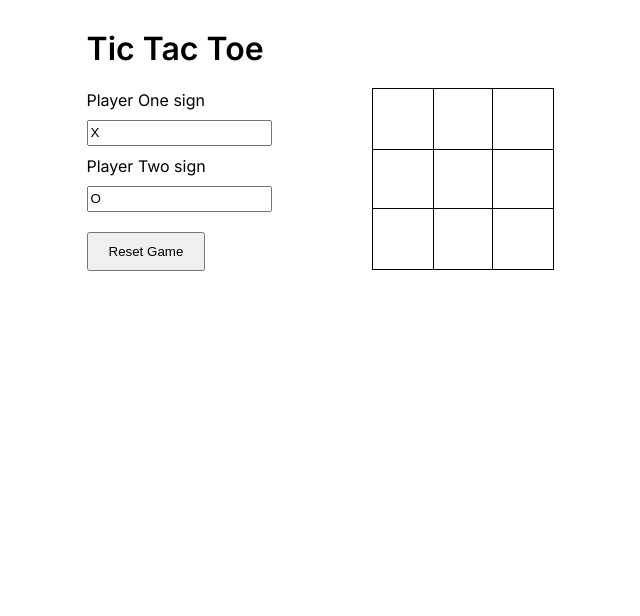
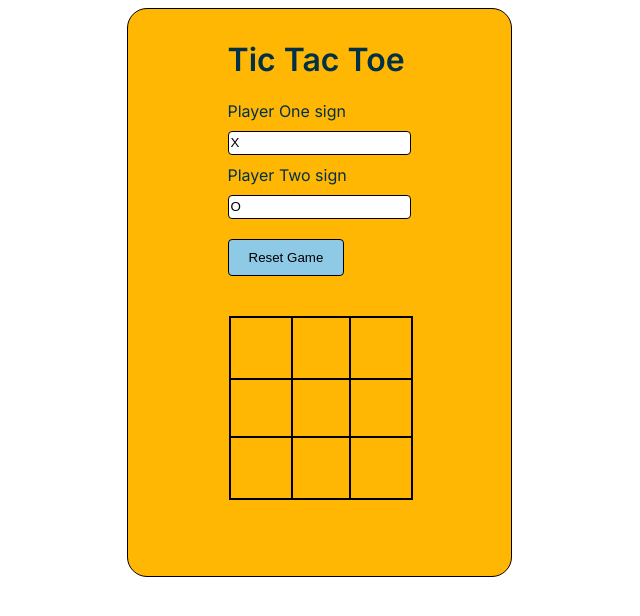
Before and after one commit to JakkNaj/Odin-TicTacToe, a plain HTML site: page index.html in a window 1280 px wide. Both pictures are taken after a click on the button "Start Game". Shown: the whole page, without its empty margins (321-961 px from the left). Drawn offline with Linux system fonts and the light colour scheme.

Commit message:
little styling added

```diff
--- a/index.html
+++ b/index.html
@@ -9,6 +9,7 @@
     <link rel="stylesheet" href="styles.css">
 </head>
 <body>
+    <div class="all-wrapper">
         <div class="left-side">
             <h1>Tic Tac Toe</h1>
             <form>
@@ -19,7 +20,6 @@
             </form>
             <button id="start-game-btn">Start Game</button>
             <button id="reset-game-btn" style="display: none">Reset Game</button>
-
         </div>
         <main>
             <div class="gameboard-wrapper" style="display: none">
@@ -34,6 +34,8 @@
                 <div class="gameTile" idx="8"></div>
             </div>
         </main>
+        <div class="game-log"></div>
+    </div>
     <script src="script.js"></script>
 </body>
 </html>
--- a/script.js
+++ b/script.js
@@ -36,24 +36,28 @@ const gameController = (() => {
     const playerTwo = Player("O");
     let round = 1;
     let gamePlaying = true;
+    let gameLog = "";
 
     const playRound = (index) => {
         gameboard.setField(index, getPlayerSign());
         if (round === 9){
-            console.log("draw");
+            gameLog = "It's a draw";
             gamePlaying = false;
         }
         if (checkWinCombinations(index)) {
             let playerSign = getPlayerSign();
-            console.log(`Player with sign: ${playerSign} wins!`);
+            gameLog = `Player with sign: ${playerSign} wins!`;
             gamePlaying = false;
+            return true;
         }
         round++;
+        return false;
     };
 
     const resetGame = () => {
         gamePlaying = true;
         gameboard.resetBoard();
+        displayController.resetLog();
     }
 
     const setSigns = (sign1, sign2) => {
@@ -63,6 +67,10 @@ const gameController = (() => {
 
     const getPlayerSign = ()=>{
         return round % 2 === 1 ? playerOne.getSign() : playerTwo.getSign();
+    }
+
+    const getGameLog = () => {
+        return gameLog;
     }
 
     const getGamePlaying = () => {
@@ -94,7 +102,7 @@ const gameController = (() => {
     }
 
     return {
-        playRound, getGamePlaying, setSigns, resetGame
+        playRound, getGamePlaying, setSigns, resetGame, getGameLog
     }
 })()
 
@@ -102,6 +110,7 @@ const displayController = (() => {
     let gTiles = document.querySelectorAll(".gameTile");
     let startBtn = document.getElementById("start-game-btn");
     let resetBtn = document.getElementById("reset-game-btn");
+    let gameLog = document.querySelector(".game-log")
 
     startBtn.addEventListener("click", () => {
         let sign1 = document.getElementById("sign-1").value;
@@ -125,7 +134,9 @@ const displayController = (() => {
     gTiles.forEach((tile) => {
         tile.addEventListener("click", (e) => {
             if (!gameController.getGamePlaying() || e.target.textContent !== "") return;
-            gameController.playRound(parseInt(e.target.getAttribute("idx")));
+                if( gameController.playRound(parseInt(e.target.getAttribute("idx")))){
+                    gameLog.textContent = gameController.getGameLog();
+                }
             updateGameboard();
         })
     })
@@ -136,5 +147,9 @@ const displayController = (() => {
         }
     };
 
-    return {}
+    const resetLog = () => {
+        gameLog.textContent = "";
+    }
+
+    return {resetLog}
 })()
--- a/styles.css
+++ b/styles.css
@@ -2,12 +2,22 @@
 
 :root {
     font-family: 'Inter', sans-serif;
+    color: #023047;
 }
 
 body {
     display: flex;
-    justify-content: center;
-    gap: 100px;
+}
+
+.all-wrapper {
+    background-color: #ffb703;
+    margin: auto;
+    padding: 10px 100px 40px;
+    display: flex;
+    flex-direction: column;
+    align-items: center;
+    border: 1px solid black;
+    border-radius: 20px;
 }
 
 .left-side >form {
@@ -18,18 +28,28 @@ body {
 
 .left-side form>* {
     margin-bottom: 10px;
+
 }
 
 .left-side form >input{
     height: 20px;
+    border-radius: 4px;
+    border: 1px solid black;
 }
 
 #start-game-btn, #reset-game-btn {
     padding: 10px 20px 10px;
+    background-color: #8ecae6;
+    border: 1px solid black;
+    border-radius: 4px;
+}
+
+.game-log {
+    margin-top: 40px;
 }
 
 .gameboard-wrapper {
-    padding-top: 80px;
+    margin-top: 40px;
     display: grid;
     grid-template-columns: repeat(3, 60px);
     grid-template-rows: repeat(3, 60px);
@@ -45,8 +65,8 @@ body {
 
 .gameTile:nth-child(3n + 1),
 .gameTile:nth-child(3n + 3){
-    border-right: 1px solid black;
-    border-left: 1px solid black;
+    border-right: 2px solid black;
+    border-left: 2px solid black;
 }
 
 .gameTile:nth-child(1),
@@ -55,6 +75,6 @@ body {
 .gameTile:nth-child(7),
 .gameTile:nth-child(8),
 .gameTile:nth-child(9){
-    border-top: 1px solid black;
-    border-bottom: 1px solid black;
+    border-top: 2px solid black;
+    border-bottom: 2px solid black;
  }
```
Lines whose indentation alone changed are shown as unchanged.
